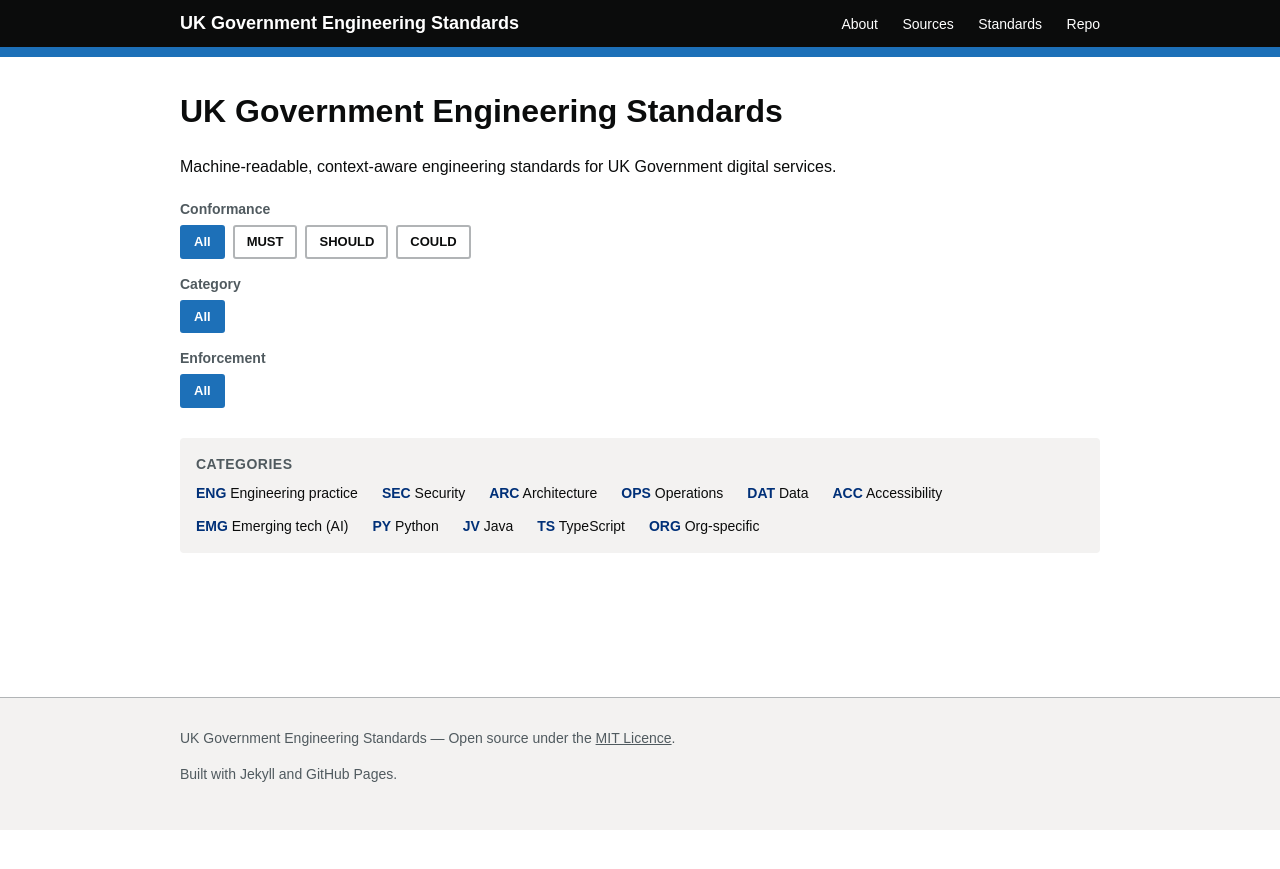
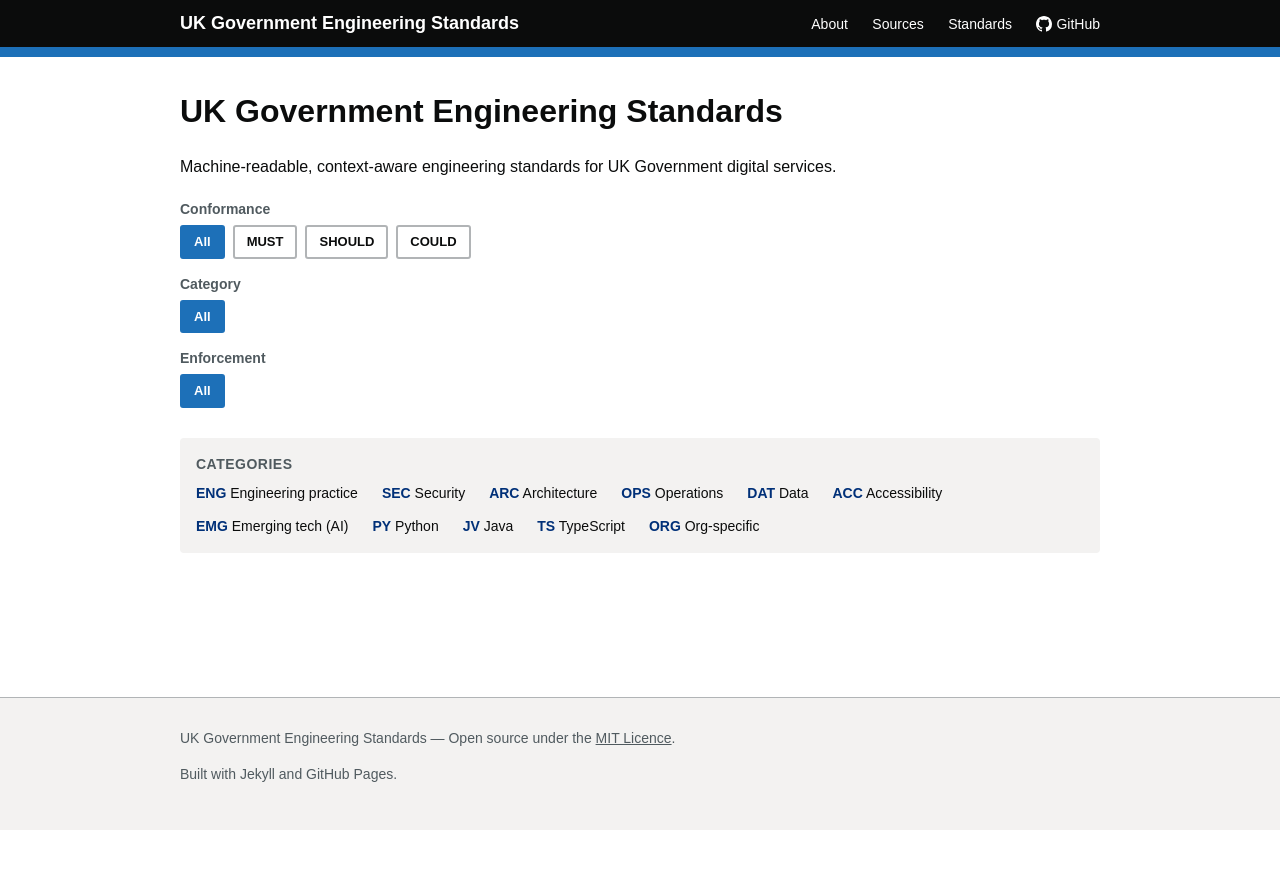
Before and after one commit to bv90dsit/Engineering_standards, a Jekyll site: the page built from docs/index.md, in a window 1280 px wide. Shown: the top 869 px of the page. Built offline with Jekyll 4.4.1, drawn with Linux system fonts in a browser that asks for light colours.

Commit message:
Change nav link from "Repo" to GitHub with logo
Co-Authored-By: Claude Opus 4.6 (1M context) <noreply@anthropic.com>

```diff
--- a/docs/_layouts/default.html
+++ b/docs/_layouts/default.html
@@ -16,7 +16,7 @@
         <a href="{{ '/about' | relative_url }}">About</a>
         <a href="{{ '/sources-graph' | relative_url }}">Sources</a>
         <a href="{{ '/' | relative_url }}">Standards</a>
-        <a href="https://github.com/bv90dsit/Engineering_standards" target="_blank">Repo</a>
+        <a href="https://github.com/bv90dsit/Engineering_standards" target="_blank"><svg height="16" width="16" viewBox="0 0 16 16" style="vertical-align:text-bottom; margin-right:4px; fill:currentColor;"><path d="M8 0C3.58 0 0 3.58 0 8c0 3.54 2.29 6.53 5.47 7.59.4.07.55-.17.55-.38 0-.19-.01-.82-.01-1.49-2.01.37-2.53-.49-2.69-.94-.09-.23-.48-.94-.82-1.13-.28-.15-.68-.52-.01-.53.63-.01 1.08.58 1.23.82.72 1.21 1.87.87 2.33.66.07-.52.28-.87.51-1.07-1.78-.2-3.64-.89-3.64-3.95 0-.87.31-1.59.82-2.15-.08-.2-.36-1.02.08-2.12 0 0 .67-.21 2.2.82.64-.18 1.32-.27 2-.27.68 0 1.36.09 2 .27 1.53-1.04 2.2-.82 2.2-.82.44 1.1.16 1.92.08 2.12.51.56.82 1.27.82 2.15 0 3.07-1.87 3.75-3.65 3.95.29.25.54.73.54 1.48 0 1.07-.01 1.93-.01 2.2 0 .21.15.46.55.38A8.013 8.013 0 0016 8c0-4.42-3.58-8-8-8z"></path></svg>GitHub</a>
       </nav>
     </div>
   </header>
```
